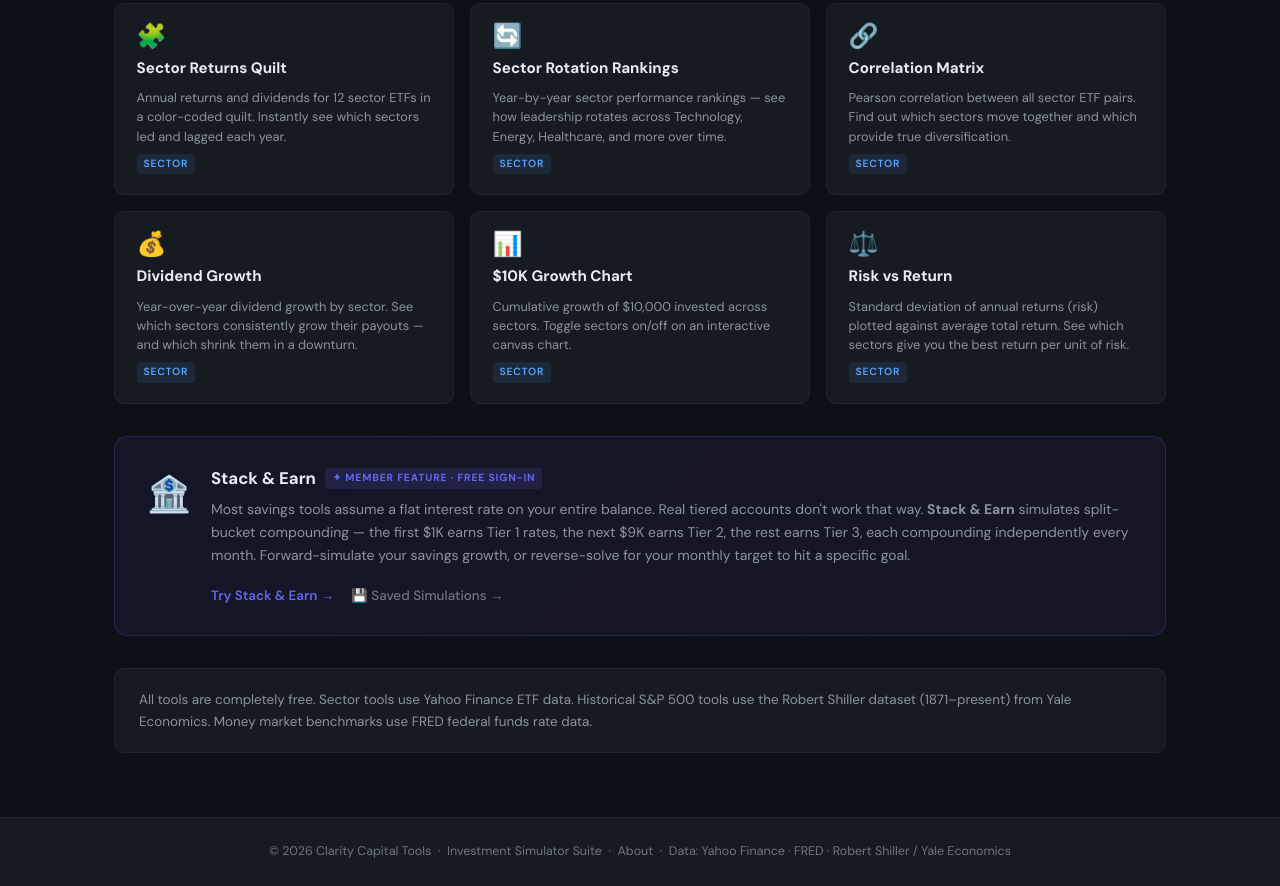
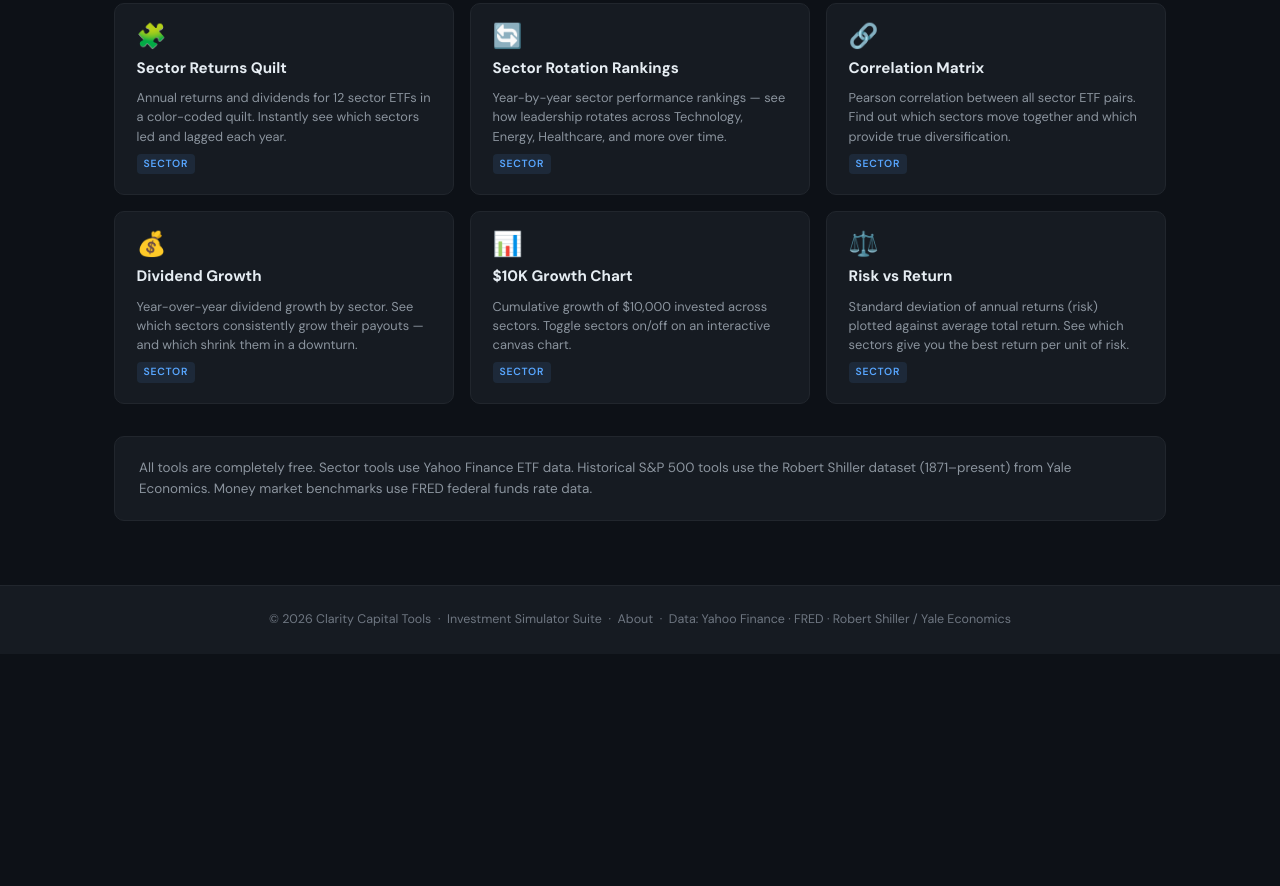
Before and after one commit to rajrathik/claritycapitaltools-site, a plain HTML site: page tools.html in a window 1280 px wide. Shown: the part 1077-1963 px from the top of the page. After the commit the page ends 1731 px from the top, so only its background shows below. Drawn offline with Linux system fonts and the light colour scheme.

Commit message:
Remove Stack & Earn entirely from index and tools pages
Co-Authored-By: Claude Sonnet 4.6 <noreply@anthropic.com>

```diff
--- a/tools.html
+++ b/tools.html
@@ -141,33 +141,6 @@
         </a>
       </div>
 
-      <!-- Member Feature spotlight -->
-      <div style="margin-bottom:2rem;">
-        <div style="
-          background: linear-gradient(135deg, rgba(99,102,241,.07) 0%, rgba(168,85,247,.07) 100%);
-          border: 1px solid rgba(99,102,241,.22);
-          border-radius: 14px;
-          padding: 1.75rem 2rem;
-          display: flex;
-          align-items: flex-start;
-          gap: 1.25rem;
-        ">
-          <div style="font-size:2.2rem;flex-shrink:0;margin-top:.1rem;">🏦</div>
-          <div>
-            <div style="display:flex;align-items:center;gap:.6rem;flex-wrap:wrap;margin-bottom:.4rem;">
-              <span style="font-size:1.05rem;font-weight:700;">Stack &amp; Earn</span>
-              <span style="font-size:.65rem;font-weight:700;text-transform:uppercase;letter-spacing:.08em;background:rgba(99,102,241,.15);color:#6366f1;border-radius:4px;padding:2px 7px;">✦ Member Feature · Free Sign-In</span>
-            </div>
-            <p style="font-size:.875rem;color:var(--text2);line-height:1.65;margin:0 0 .9rem;">
-              Most savings tools assume a flat interest rate on your entire balance. Real tiered accounts don't work that way. <strong style="color:var(--text1);">Stack &amp; Earn</strong> simulates split-bucket compounding — the first $1K earns Tier 1 rates, the next $9K earns Tier 2, the rest earns Tier 3, each compounding independently every month. Forward-simulate your savings growth, or reverse-solve for your monthly target to hit a specific goal.
-            </p>
-            <a href="https://investsim.claritycapitaltools.com/stack-earn.html" style="display:inline-block;font-size:.84rem;font-weight:600;color:#6366f1;text-decoration:none;" onmouseover="this.style.textDecoration='underline'" onmouseout="this.style.textDecoration='none'">Try Stack &amp; Earn →</a>
-            &nbsp;&nbsp;
-            <a href="https://investsim.claritycapitaltools.com/saved-simulations.html" style="display:inline-block;font-size:.84rem;font-weight:500;color:var(--text3);text-decoration:none;" onmouseover="this.style.textDecoration='underline'" onmouseout="this.style.textDecoration='none'">💾 Saved Simulations →</a>
-          </div>
-        </div>
-      </div>
-
       <div style="background:var(--card);border:1px solid var(--border);border-radius:var(--radius);padding:1.25rem 1.5rem;font-size:.84rem;color:var(--text2);">
         All tools are completely free. Sector tools use Yahoo Finance ETF data. Historical S&amp;P 500 tools use the Robert Shiller dataset (1871–present) from Yale Economics. Money market benchmarks use FRED federal funds rate data.
       </div>
```
Also changed, not shown: index.html (+0 -13 lines).
